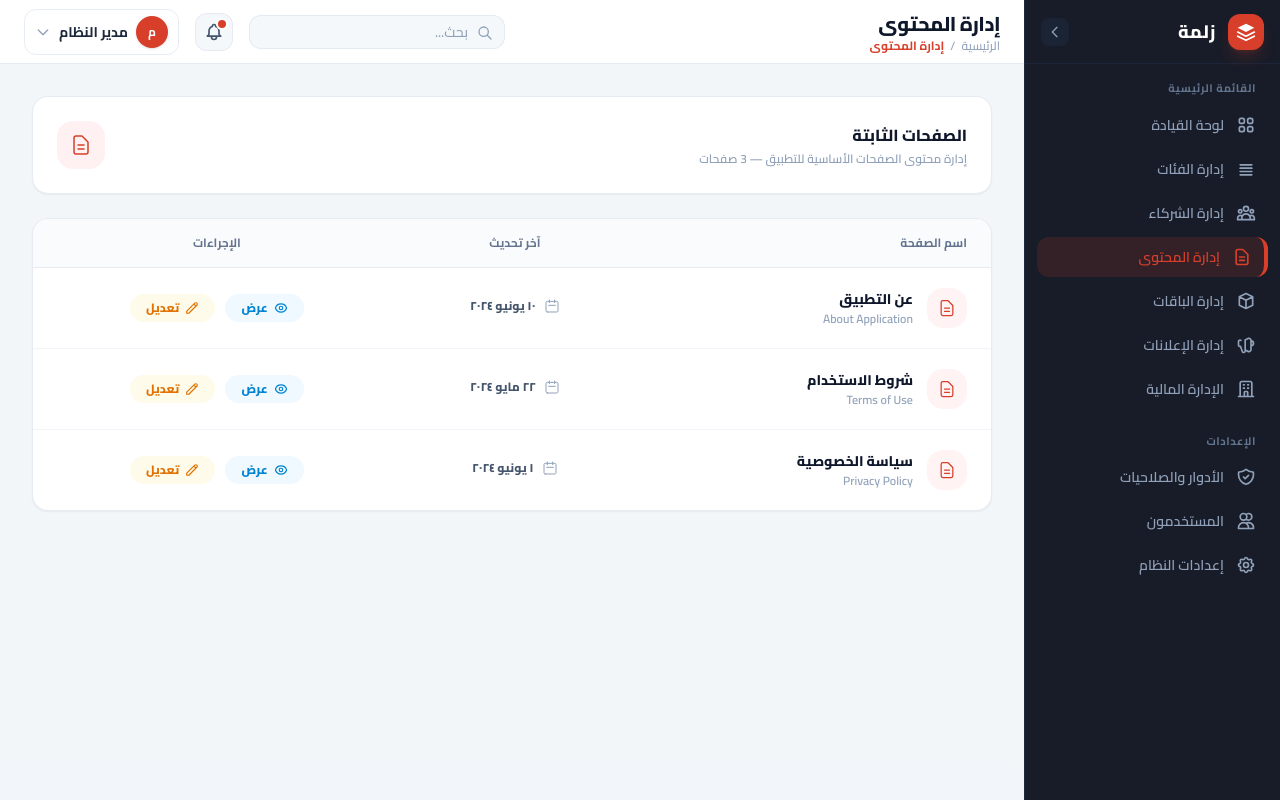
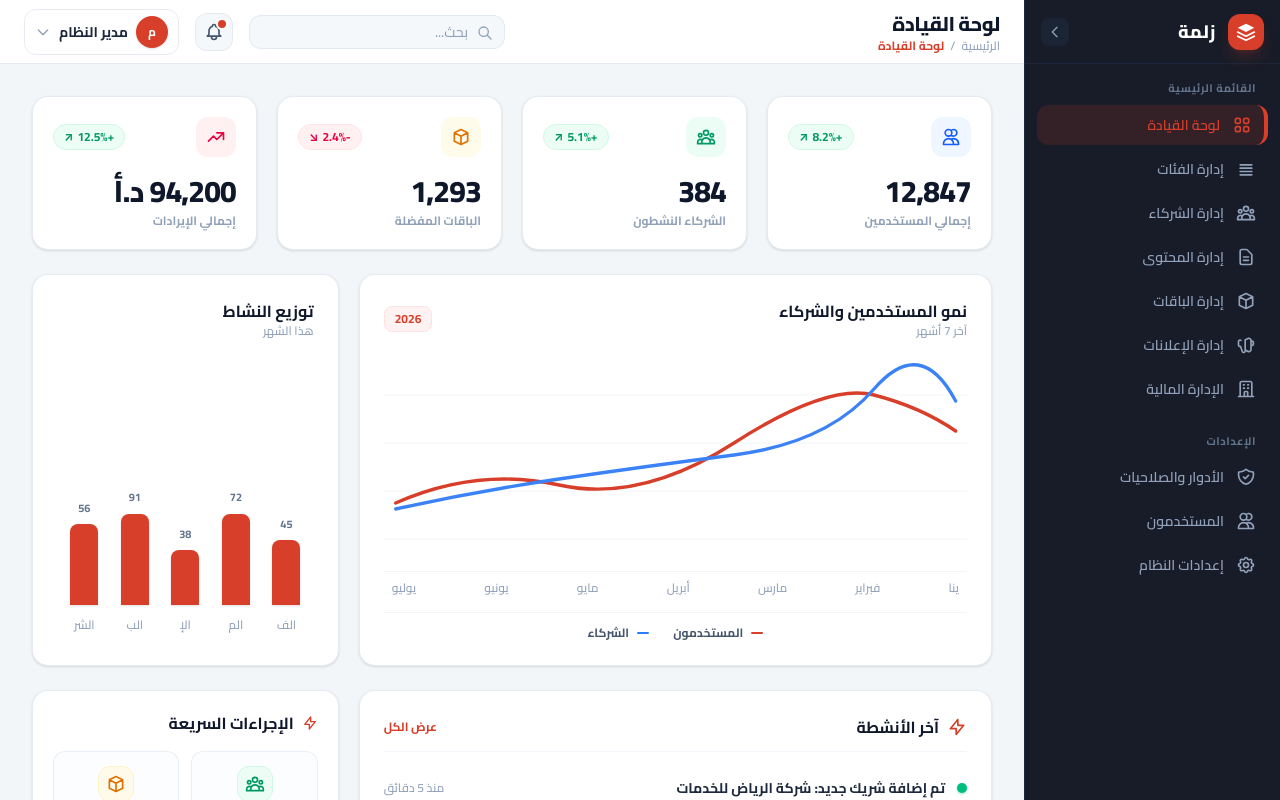
Before and after one commit to omarragab21/zalameh-Admin-Dashboard, a React (Vite) app: page / in a window 1280 px wide. Both pictures are taken after typing "name@example.com", "Sample123" into the empty fields and a click on the button "دخول إلى لوحة التحكم". Shown: the top 800 px of the page. Built offline with nearby package versions, Linux system fonts and the light colour scheme; no server answers.

Commit message:
Set default active page on login to Dashboard instead of Content Management

```diff
--- a/src/features/dashboard/pages/DashboardPage.tsx
+++ b/src/features/dashboard/pages/DashboardPage.tsx
@@ -17,7 +17,7 @@ import { PackagesPage } from '../../packages/pages/PackagesPage';
 
 export const DashboardPage: React.FC = () => {
   const [isSidebarCollapsed, setIsSidebarCollapsed] = useState(false);
-  const [activeItem, setActiveItem] = useState('content');
+  const [activeItem, setActiveItem] = useState('dashboard');
 
   const navTitles: Record<string, string> = {
     dashboard: 'لوحة القيادة',
```
